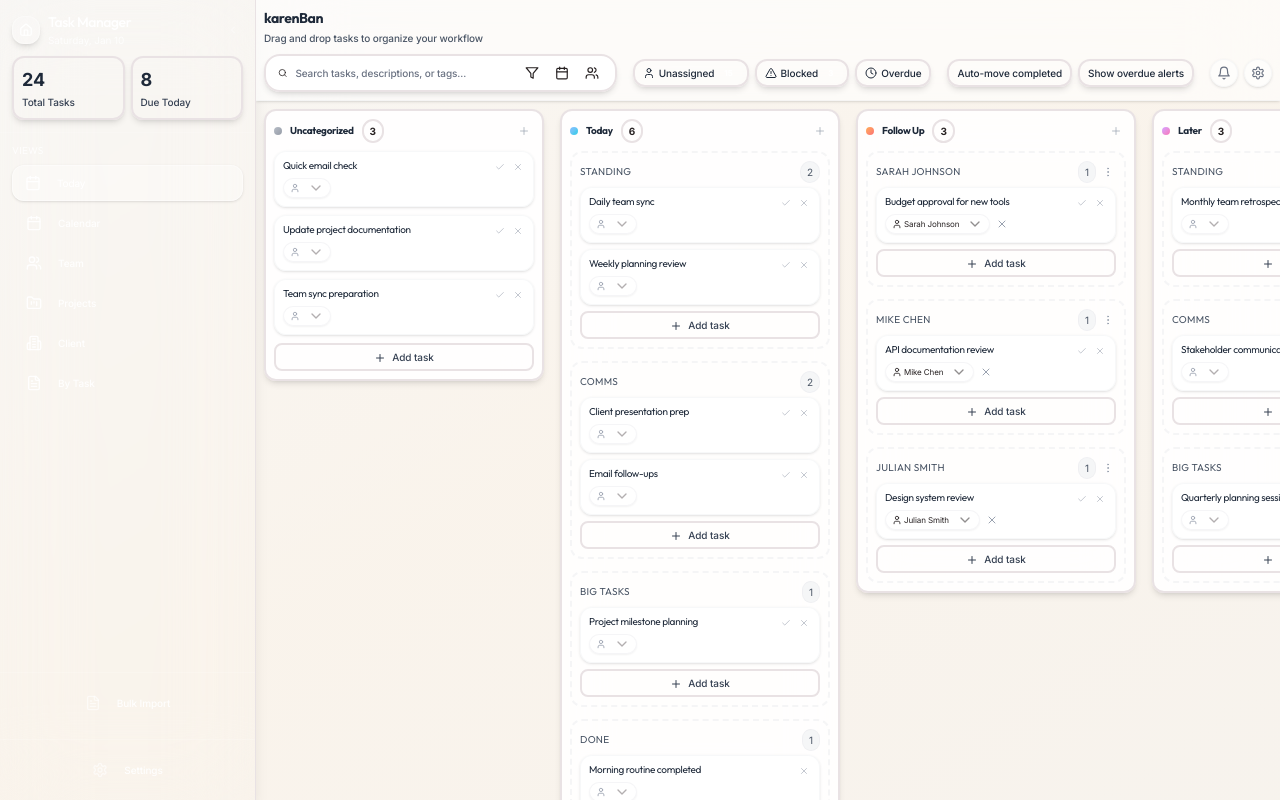
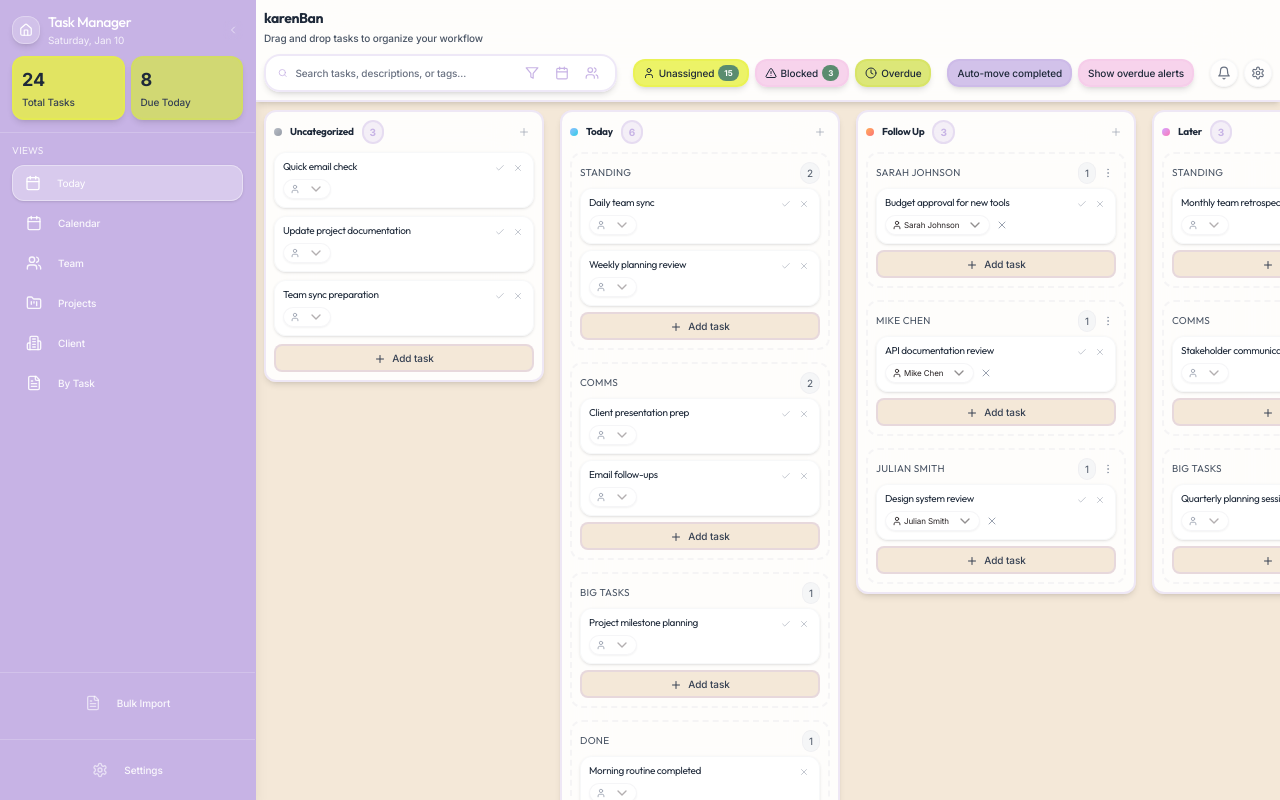
Before and after one commit to karenpiper/karenban, a Next.js app: page / in a window 1280 px wide. Built offline with nearby package versions, Linux system fonts and the light colour scheme.

Commit message:
Fix MGMT colors: use CSS variables in Tailwind config and add to @theme directive

```diff
--- a/app/globals.css
+++ b/app/globals.css
@@ -108,6 +108,13 @@
   --color-chart-3: var(--chart-3);
   --color-chart-4: var(--chart-4);
   --color-chart-5: var(--chart-5);
+  --color-mgmt-yellow: var(--mgmt-yellow);
+  --color-mgmt-green: var(--mgmt-green);
+  --color-mgmt-pink: var(--mgmt-pink);
+  --color-mgmt-purple: var(--mgmt-purple);
+  --color-mgmt-beige: var(--mgmt-beige);
+  --color-mgmt-lime: var(--mgmt-lime);
+  --color-mgmt-sage: var(--mgmt-sage);
 }
 
 @layer base {
--- a/components/TaskBoard.tsx
+++ b/components/TaskBoard.tsx
@@ -1088,7 +1088,7 @@ export function TaskBoard({ appState, onUpdateState }: TaskBoardProps) {
   return (
     <div className="flex-1 overflow-auto bg-mgmt-beige">
       {/* Header */}
-      <header className="bg-white/60 backdrop-blur-2xl border-b border-gray-200/30 shadow-sm p-2">
+      <header className="bg-white/90 backdrop-blur-2xl border-b-2 border-mgmt-purple/30 shadow-md p-2">
         <div className="mb-2">
           <h1 className="text-sm font-bold text-gray-800 mb-0.5 font-heading">karenBan</h1>
           <p className="text-[0.625rem] text-gray-600 font-medium">Drag and drop tasks to organize your workflow</p>
--- a/tailwind.config.ts
+++ b/tailwind.config.ts
@@ -51,13 +51,13 @@ const config: Config = {
         },
         // MGMT Design System Colors
         mgmt: {
-          yellow: "#e8f142",
-          green: "#2d9d78",
-          pink: "#f5c8e8",
-          purple: "#c7b3e5",
-          beige: "#f4e8d8",
-          lime: "#d4e157",
-          sage: "#5a8c6f",
+          yellow: "var(--mgmt-yellow)",
+          green: "var(--mgmt-green)",
+          pink: "var(--mgmt-pink)",
+          purple: "var(--mgmt-purple)",
+          beige: "var(--mgmt-beige)",
+          lime: "var(--mgmt-lime)",
+          sage: "var(--mgmt-sage)",
         },
         // Override gray scale with softer, more muted values
         gray: {
```
